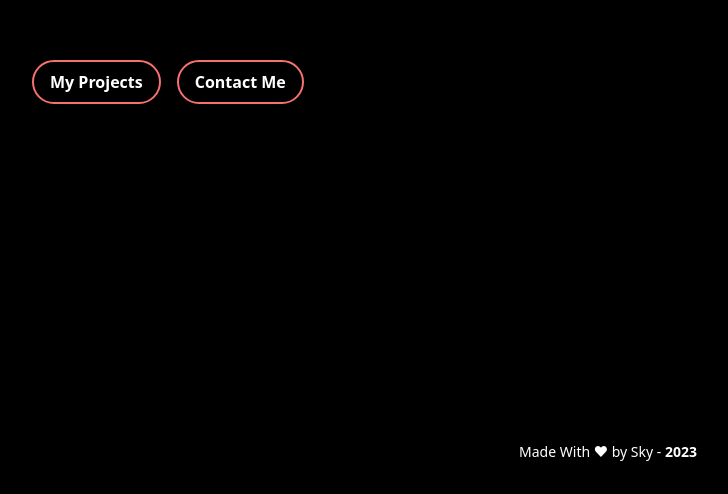
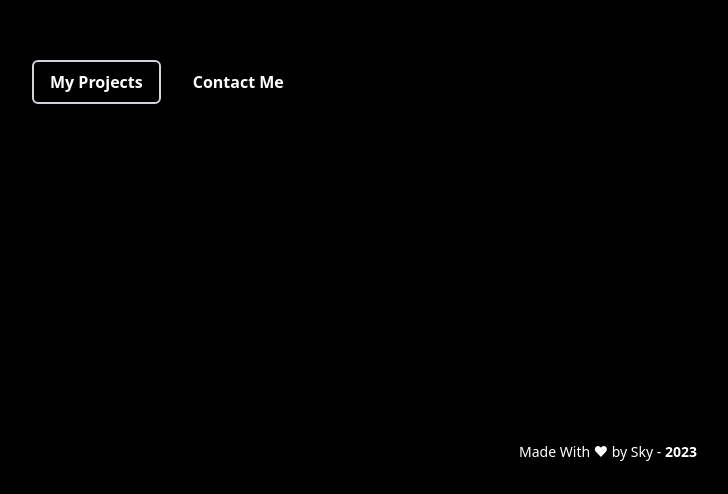
Before and after one commit to skystanoyevitch/sky-portfolio, a React (Create React App) app: page / in a window 1280 px wide. Shown: the part 390-884 px from the top of the page, without its empty margins (32-760 px from the left). Built offline with nearby package versions, Linux system fonts and the light colour scheme.

Commit message:
changed gradients to all colors

```diff
--- a/src/Pages/Home/Components/Hero.jsx
+++ b/src/Pages/Home/Components/Hero.jsx
@@ -44,7 +44,7 @@ function Hero() {
             className=" flex flex-col justify-center space-y-4 container mx-auto max-w-sm md:max-w-lg lg:max-w-6xl"
           >
             <div className="box">
-							<div className="font-bold pb-4 bg-clip-text text-transparent bg-[radial-gradient(ellipse_at_bottom_right,_var(--tw-gradient-stops))] from-amber-300 via-red-400 to-slate-700">
+              <div className="font-bold pb-4 bg-clip-text text-transparent bg-gradient-to-r from-sky-400 to-green-500">
                 <span className="text-4xl md:text-5xl xl:text-6xl">
                   Welcome, i'm Sky,
                 </span>
@@ -56,14 +56,14 @@ function Hero() {
               <div className="text-white transition-all ease-in-out text-sm md:text-base font-sans font-semibold flex space-x-4 pt-2">
                 <a
                   href="/portfolio"
-									className="hover:bg-red-400 transition-colors duration-300 ease-in-out bg-none border-2 border-red-400 rounded-full py-2 px-4 flex place-items-center"
+                  className="hover:bg-gradient-to-r from-sky-400 to-green-500 hover:border-transparent transition-colors duration-300 ease-in-out bg-none border-2 border-cyan-400 rounded-md py-2 px-4 flex place-items-center"
                 >
                   <div>My Projects</div>
                 </a>
                 <a
                   href="https://twitter.com/Sky_webdev"
                   target="blank_"
-									className="hover:bg-red-400 transition-colors duration-300 ease-in-out bg-none border-2 border-red-400 rounded-full py-2 px-4 flex place-items-center"
+                  className="bg-gradient-to-r from-sky-400 to-green-500 transition-colors duration-300 ease-in-out border-none rounded-md py-2 px-4 flex place-items-center"
                 >
                   <div>Contact Me</div>
                 </a>
--- a/src/Pages/Portfolio/Portfolio.jsx
+++ b/src/Pages/Portfolio/Portfolio.jsx
@@ -7,7 +7,7 @@ function Portfolio() {
     <>
       <div className="h-screen text-white flex flex-col justify-center">
         <div className="h-full py-24 md:pt-0 md:h-1/2 container mx-auto w-80 md:w-full md:max-w-2xl lg:max-w-3xl space-y-8 md:space-y-10">
-					<div className="text-5xl text-red-400 transition-all hover:scale-105 hover:text-red-300">
+          <div className="text-5xl text-cyan-400 transition-all hover:scale-105 hover:text-cyan-700">
             <a href="/">
               <BsArrowLeftCircle />
             </a>
@@ -18,7 +18,7 @@ function Portfolio() {
               <ul className="">
                 <li
                   key={project.id}
-									className={` transition-transform w-80 z-0 md:w-full md:max-w-3xl hover:scale-105 hover:underline hover:underline-offset-8 hover:decoration-red-400 hover:decoration-4`}
+                  className={` transition-transform w-80 z-0 md:w-full md:max-w-3xl hover:scale-105 hover:underline hover:underline-offset-8 hover:decoration-cyan-400 hover:decoration-4`}
                 >
                   <a
                     href={project.link}
@@ -26,8 +26,7 @@ function Portfolio() {
                     className="w-full flex justify-between items-center"
                   >
                     <div className="font-sans text-2xl md:text-4xl text-neutral-300">
-											{project.name}{" "}
-											<span className="text-slate-500"></span>
+                      {project.name} <span className="text-slate-500"></span>
                     </div>
                   </a>
                 </li>
```
Lines whose indentation alone changed are shown as unchanged.
